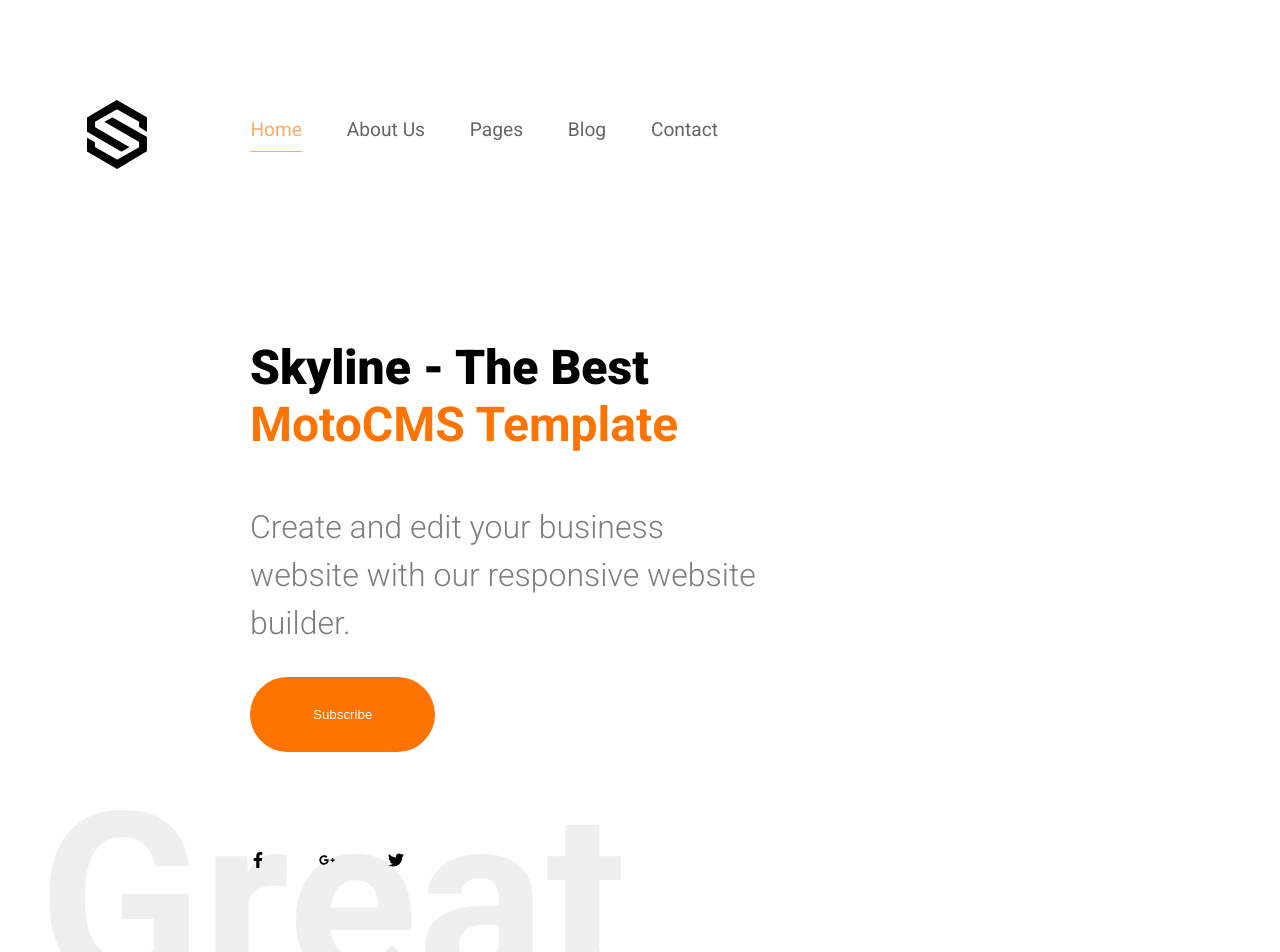
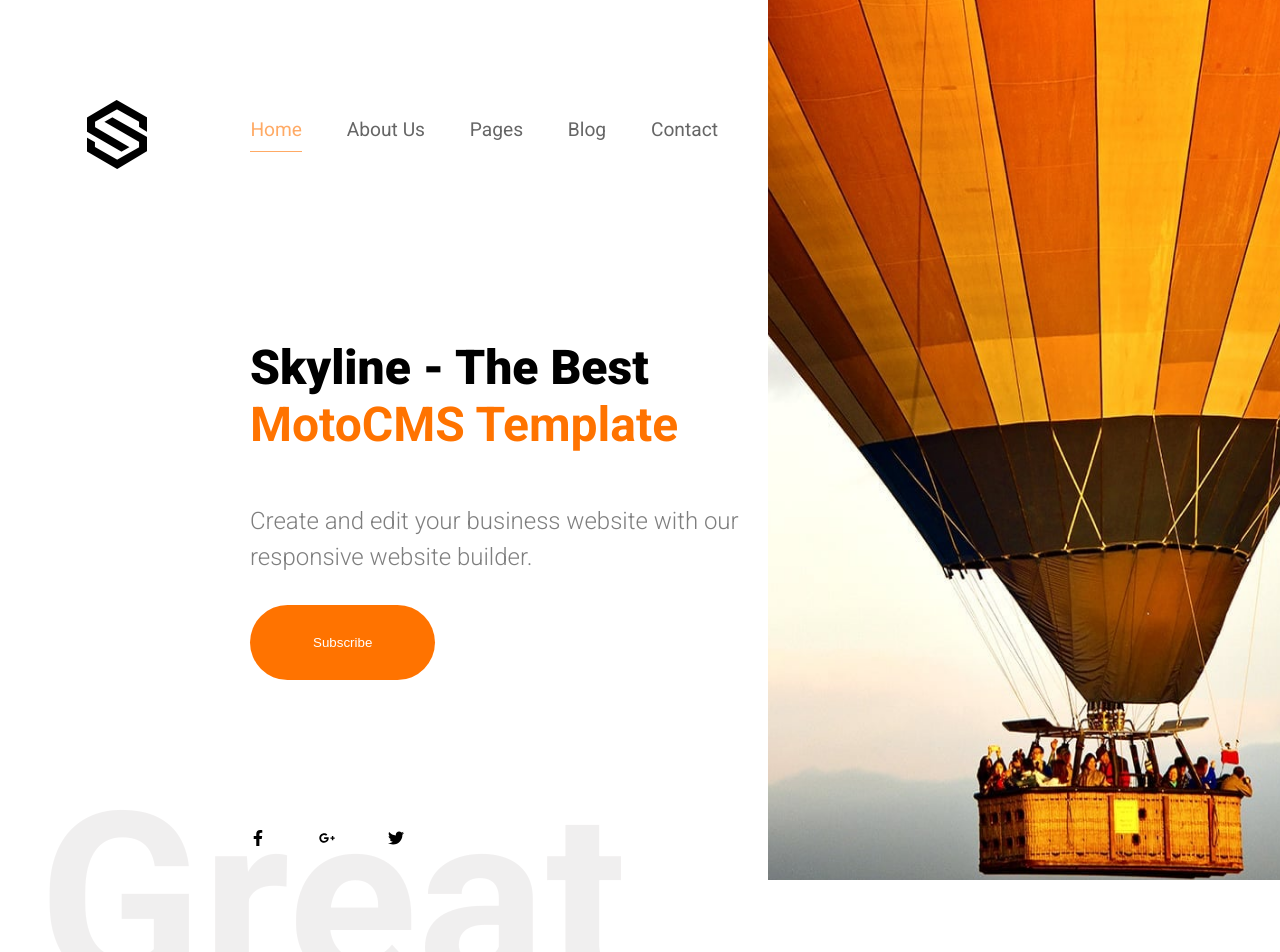
Before and after one commit to Trend20/Skyline, a React (Create React App) app: page / in a window 1280 px wide. Shown: the top 952 px of the page. Built offline with nearby package versions, Linux system fonts and the light colour scheme.

Commit message:
navbar commit

```diff
--- a/src/components/Header/Header.css
+++ b/src/components/Header/Header.css
@@ -0,0 +1,19 @@
+.header-container{
+    display: flex;
+    width: 100%;
+    justify-content: space-between;
+    overflow-x: hidden;
+}
+
+.image{
+    display: flex;
+    width: 40%;
+    justify-content: center;
+    align-items: center;
+    overflow: hidden;
+}
+
+.image img{
+    max-width: 100%;
+    transform: scale(1.5, 1.7);
+}
--- a/src/components/Header/Header.js
+++ b/src/components/Header/Header.js
@@ -6,8 +6,12 @@ import './Header.css';
 
 function Header() {
     return (
-        <div>
+        <div className="header-container">
             <Navbar />
+
+            <div className="image">
+                <img src="../../img/hero.jpg" alt=""/>
+            </div>
         </div>
     )
 }
--- a/src/components/Navbar/Navbar.css
+++ b/src/components/Navbar/Navbar.css
@@ -88,7 +88,7 @@ b{
 .hero-description p{
     margin-top: 50px;
     margin-left: 100px;
-    font-size: 2rem;
+    font-size: 1.5rem;
     font-weight: 300;
     line-height: 1.5;
     opacity: .5;
@@ -119,7 +119,15 @@ b{
 .social-media{
     display: flex;
     margin-left: 250px;
-    margin-top: 100px;
+    margin-top: 150px;
     justify-content: space-between;
     width: 20%;
 }
+
+.social-media i{
+    cursor: pointer;
+}
+
+.social-media i:hover{
+    border-bottom: 1px solid var(--primaryColor);
+}
--- a/src/components/Navbar/Navbar.js
+++ b/src/components/Navbar/Navbar.js
@@ -35,9 +35,9 @@ export default class Navbar extends Component {
             </div>
 
             <div className="social-media">
-                <FaFacebookF />
-                <FaGooglePlusG />
-                <FaTwitter />
+               <i> <FaFacebookF /></i>
+                <i><FaGooglePlusG /></i>
+                <i><FaTwitter /></i>
             </div>
             </div>
         )
```
